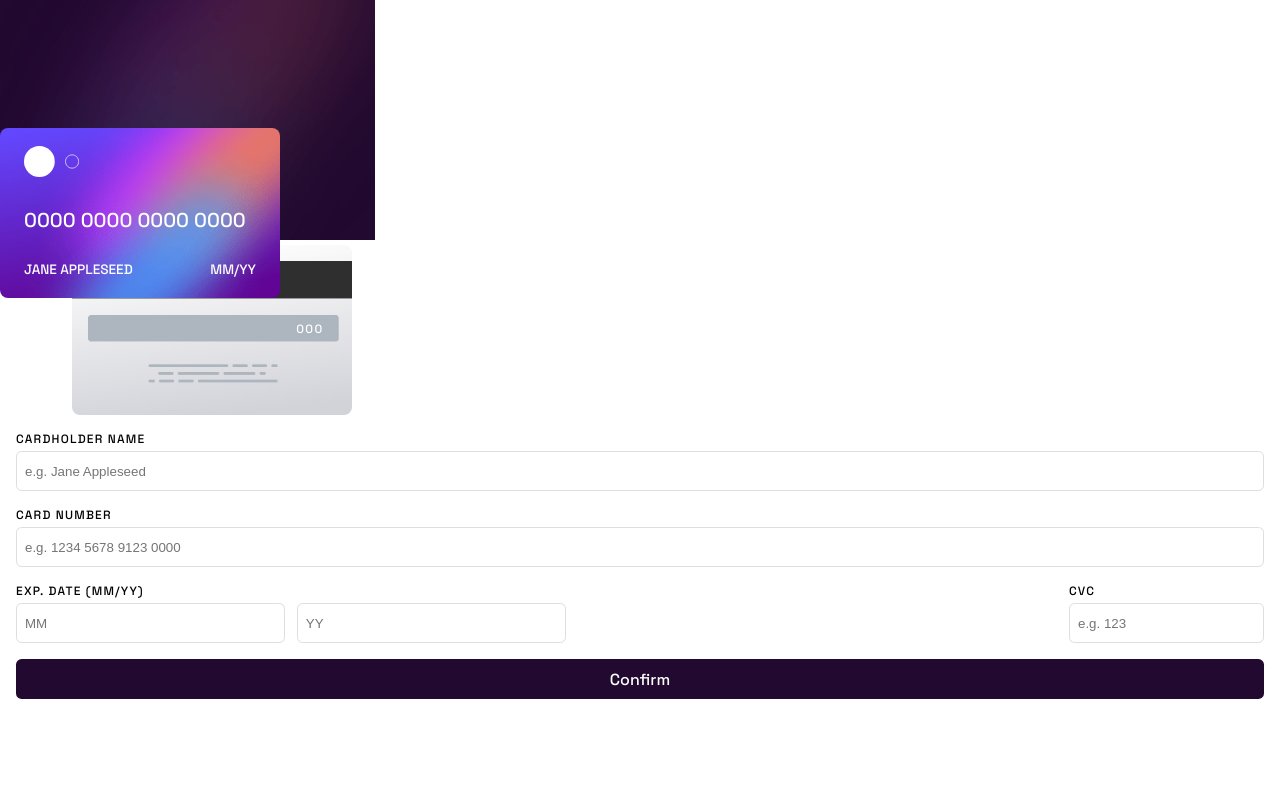
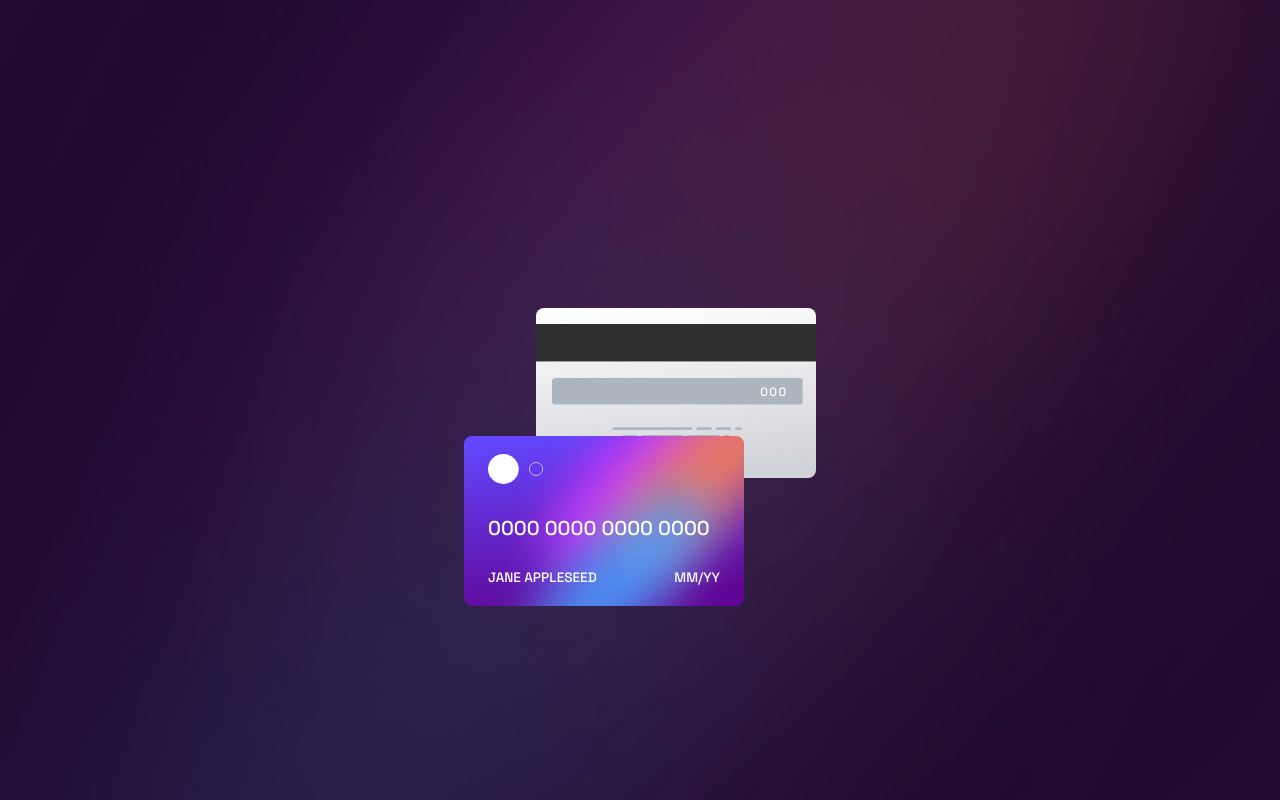
Before and after one commit to FabKaiz/interactive-card-details-react, a React (Create React App) app: page / in a window 1280 px wide. Shown: the top 800 px of the page. Built offline with nearby package versions, Linux system fonts and the light colour scheme.

Commit message:
dynamic car display

```diff
--- a/src/components/Form/Form.scss
+++ b/src/components/Form/Form.scss
@@ -9,6 +9,29 @@ $red: hsl(0, 100%, 66%);
 
 // active input border
 $linear-gradient: hsl(249, 99%, 64%) to hsl(278, 94%, 30%);
+
+.form__gradient {
+  position: relative;
+  margin-bottom: 5rem;
+  display: flex;
+  justify-content: center;
+  align-items: center;
+
+  img {
+    width: 100%;
+    height: 100%;
+    object-fit: cover;
+  }
+
+  .cards {
+    position: absolute;
+    top: 50%;
+    left: 50%;
+    transform: translate(-50%, -60%);
+    z-index: 1;
+  }
+}
+
 .form__content {
   padding: 1rem;
 
```
